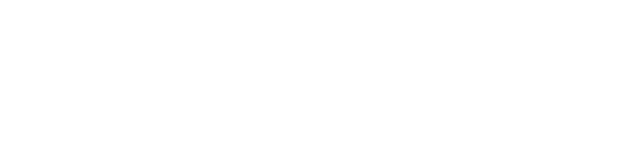
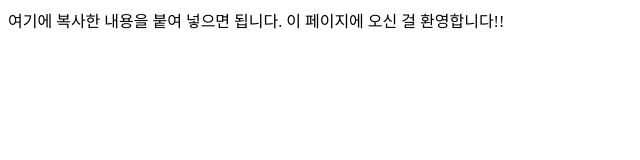
Before and after one commit to hyunkyung29/microscopeAI, a plain HTML site: page index.html in a window 1280 px wide. Shown: the whole page, without its empty margins (0-640 px from the left). Drawn offline with Linux system fonts and the light colour scheme.

Commit message:
Update index.html

```diff
--- a/index.html
+++ b/index.html
@@ -7,3 +7,8 @@
 	<title>Portfolio</title>
 </head>
 <body>
+
+
+	여기에 복사한 내용을 붙여 넣으면 됩니다.
+
+이 페이지에 오신 걸 환영합니다!!
```
